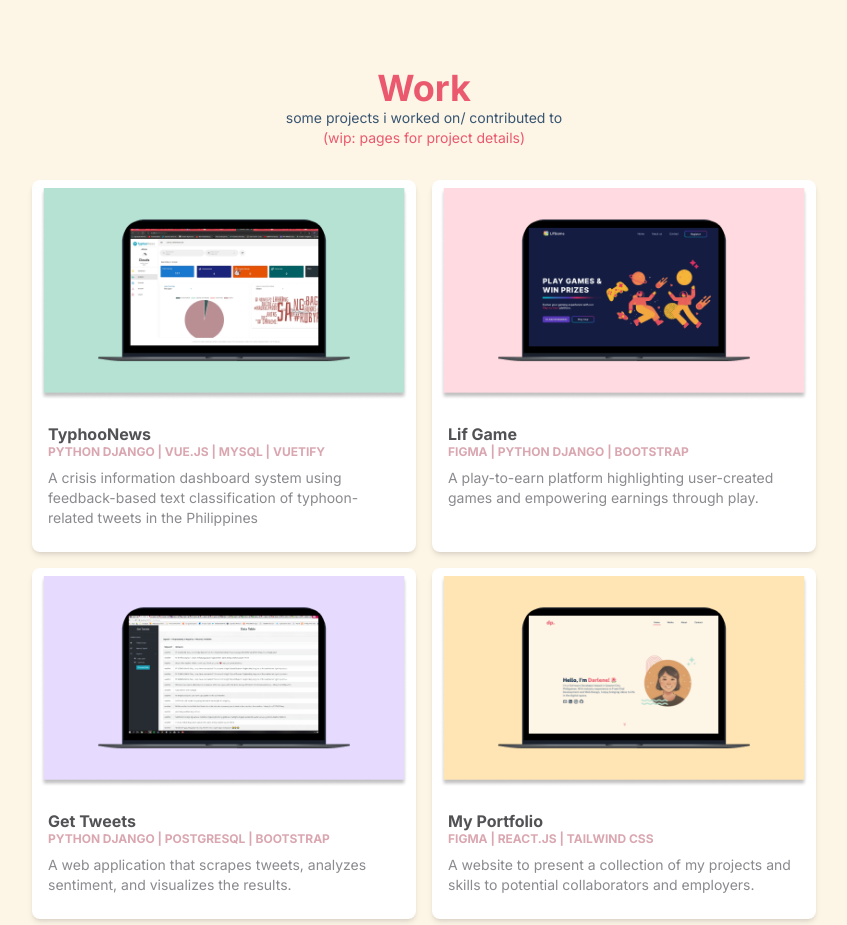
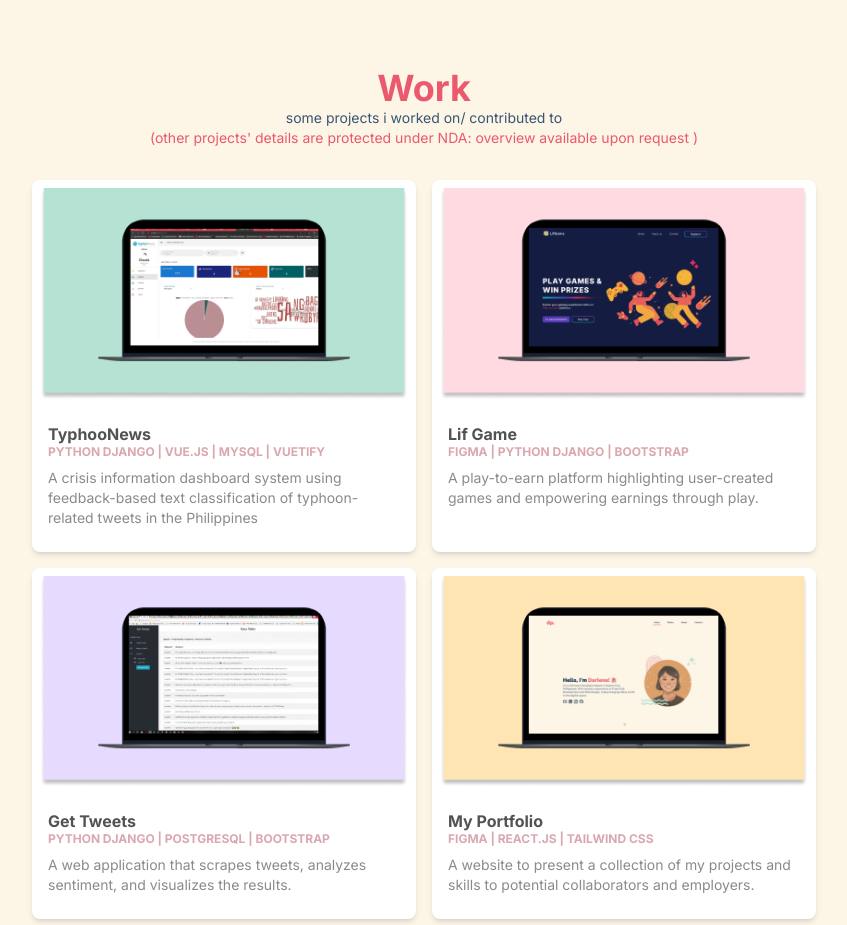
Before and after one commit to dqperez/portfolio-website, a React (Vite) app: page / in a window 1280 px wide. Shown: the part 860-1785 px from the top of the page, without its empty margins (216-1063 px from the left). Built offline with nearby package versions, Linux system fonts and the light colour scheme.

Commit message:
feat: Change text in Work subtext

```diff
--- a/src/components/Overview.jsx
+++ b/src/components/Overview.jsx
@@ -12,7 +12,7 @@ const Overview = ({workRef}) => {
         <div className="flex flex-col items-center">
             <p className="text-4xl text-header font-bold">Work</p>
             <p className="text-sm text-center text-body">some projects i worked on/ contributed to </p>
-            <p className="text-sm text-header">(wip: pages for project details)</p>
+            <p className="text-sm text-header">(other projects' details are protected under NDA: overview available upon request )</p>
             <div className="grid grid-cols-1 lg:grid-cols-2 gap-4 p-8">
                 <OverviewCard icon={typ} title="TyphooNews" type="PYTHON DJANGO | VUE.JS | MYSQL | VUETIFY"summary="A crisis information dashboard system using feedback-based text classification of typhoon-related tweets in the Philippines"/>
                 <OverviewCard icon={lifg} title="Lif Game" type="FIGMA | PYTHON DJANGO | BOOTSTRAP"summary="A play-to-earn platform highlighting user-created games and empowering earnings through play."/>
```
